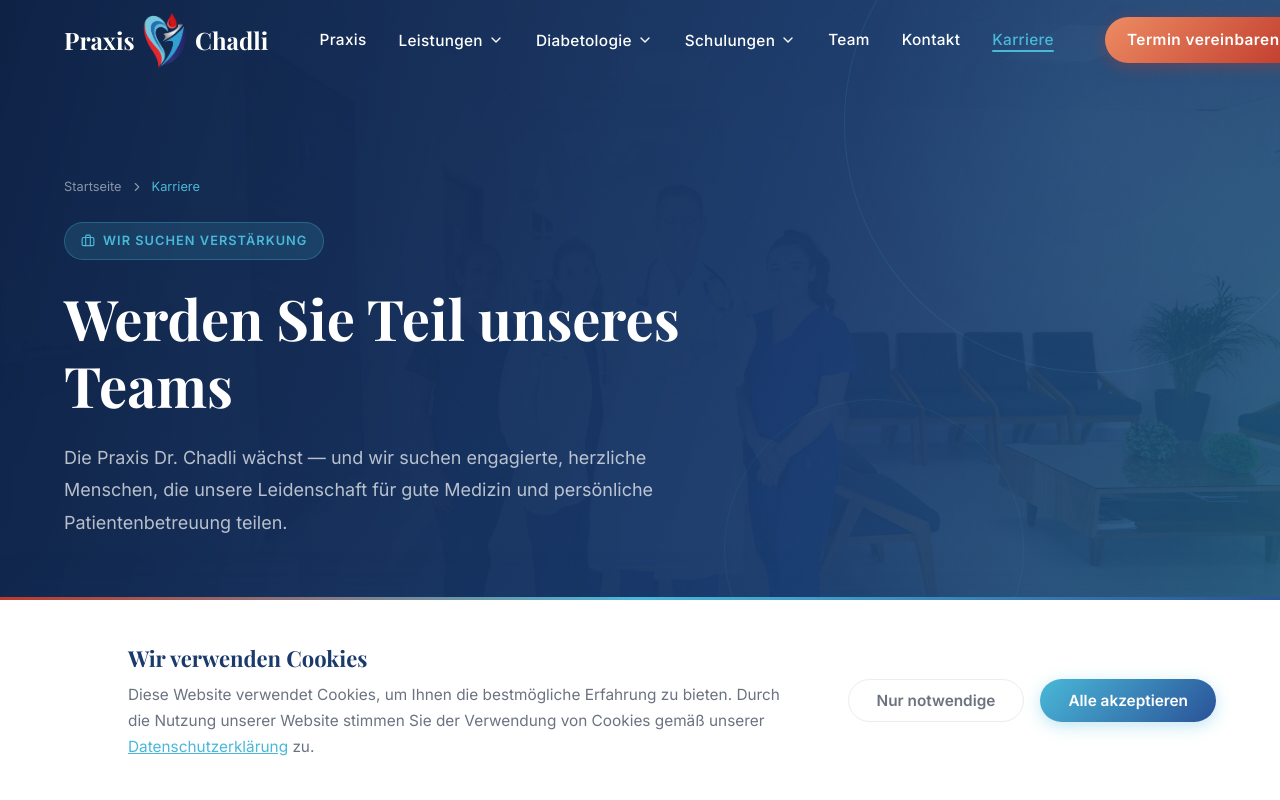
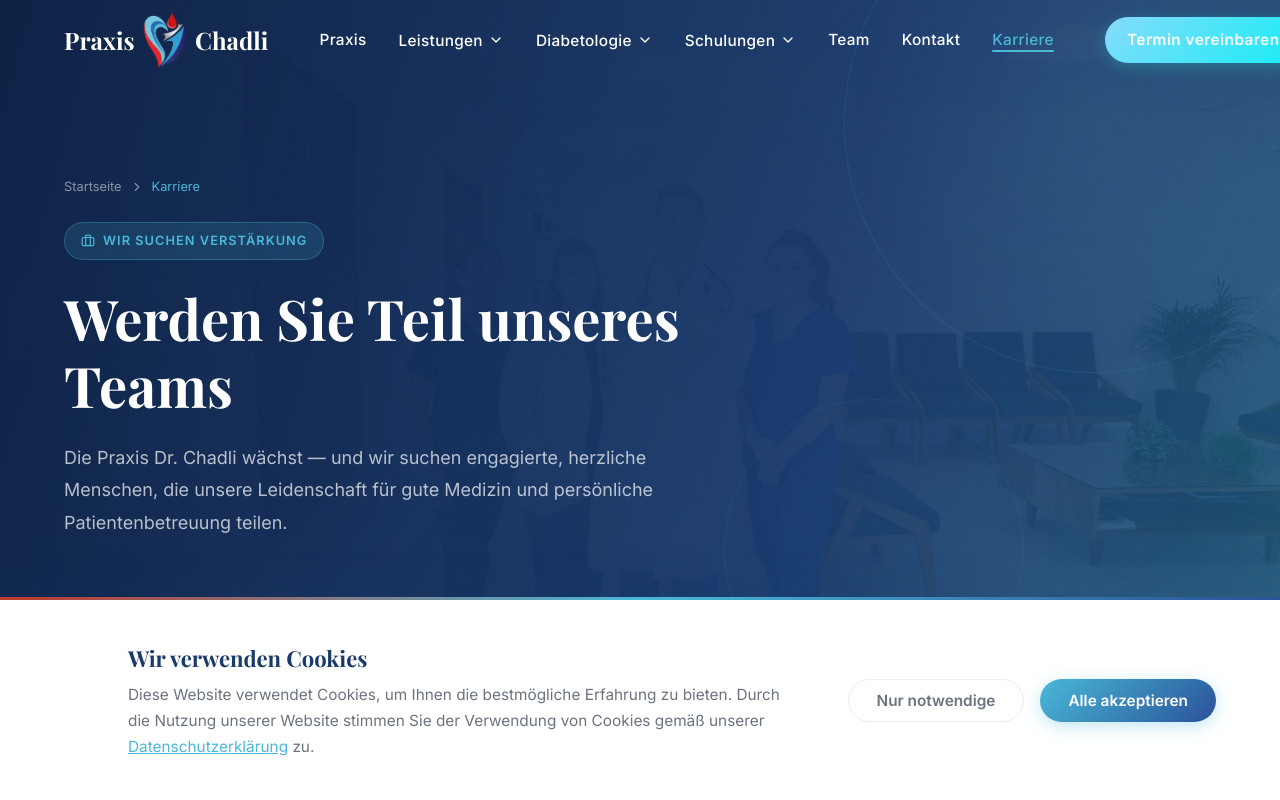
Before and after one commit to Alpy81/doctors-office-demo, a React (Vite) app: page /karriere in a window 1280 px wide. Shown: the top 800 px of the page. Built offline with nearby package versions, Linux system fonts and the light colour scheme.

Commit message:
update commit

```diff
--- a/src/components/Hero/Hero.tsx
+++ b/src/components/Hero/Hero.tsx
@@ -1,5 +1,5 @@
 import { NavLink } from "react-router-dom";
-import { CalendarCheck, Activity } from "lucide-react";
+import { Activity } from "lucide-react";
 import "./Hero.css";
 import praxisteam from "../../assets/images/praxisteam.jpg";
 import arztUndAerztin from "../../assets/images/arzt-und-aerztin.jpg";
@@ -51,10 +51,6 @@ export default function Hero() {
 
           {/* Buttons */}
           <div className="hero__actions">
-            <NavLink to="/kontakt" className="hero__btn hero__btn--primary">
-              <CalendarCheck size={18} />
-              Termin vereinbaren
-            </NavLink>
             <NavLink
               to="/leistungen/diabetologie"
               className="hero__btn hero__btn--outline">
--- a/src/components/Navbar/Navbar.css
+++ b/src/components/Navbar/Navbar.css
@@ -264,7 +264,7 @@
   align-items: center;
   gap: 8px;
   padding: 10px 22px;
-  background: linear-gradient(135deg, #ed8c63, #c0392b);
+  background: linear-gradient(135deg, #87dbfa, #16edf5);
   color: var(--color-white);
   border-radius: var(--radius-full);
   font-size: var(--fs-sm);
@@ -273,12 +273,12 @@
   white-space: nowrap;
   transition: transform var(--transition-fast),
     box-shadow var(--transition-fast);
-  box-shadow: 0 4px 16px rgba(192, 57, 43, 0.35);
+  box-shadow: 0 4px 16px rgba(43, 192, 192, 0.35);
 }
 
 .navbar__cta:hover {
   transform: translateY(-2px);
-  box-shadow: 0 8px 24px rgba(192, 57, 43, 0.5);
+  box-shadow: 0 8px 24px rgba(43, 192, 192, 0.35);
 }
 
 /* ── Mobile Burger ── */
--- a/src/pages/Vita/Vita.tsx
+++ b/src/pages/Vita/Vita.tsx
@@ -49,7 +49,7 @@ export default function Vita() {
               <div className="team-page-doctor__body">
 
                 <h2 className="team-page-doctor__name">
-                  Dr. med. Fayçal Chadli
+                  Fayçal Chadli
                 </h2>
                 <div className="team-page-doctor__tags">
                   <span className="team-page-doctor__tag">Facharzt für Innere Medizin</span>
```
